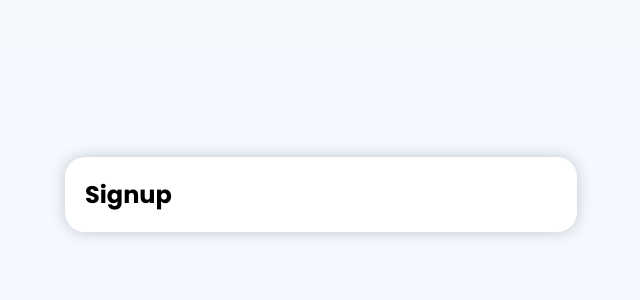
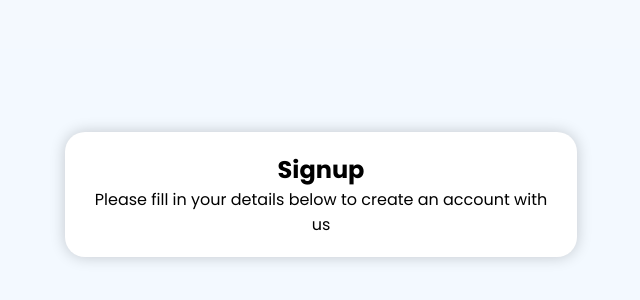
Before and after one commit to tlhalesebaeng/testmaker-frontend, a React (Vite) app: page /signup in a window 1280 px wide. Shown: the part 206-506 px from the top of the page, without its empty margins (319-959 px from the left). Built offline with nearby package versions, Linux system fonts and the light colour scheme.

Commit message:
Add a description

```diff
--- a/src/features/auth/signup/Signup.jsx
+++ b/src/features/auth/signup/Signup.jsx
@@ -5,7 +5,10 @@ const Signup = () => {
     return (
         <div className="signup flex-container center">
             <Card className="signup__card flex-container column">
-                <h2>Signup</h2>
+                <h2 className="flex-container justify-center">Signup</h2>
+                <p className="flex-container justify-center">
+                    Please fill in your details below to create an account with us
+                </p>
             </Card>
         </div>
     );
```
